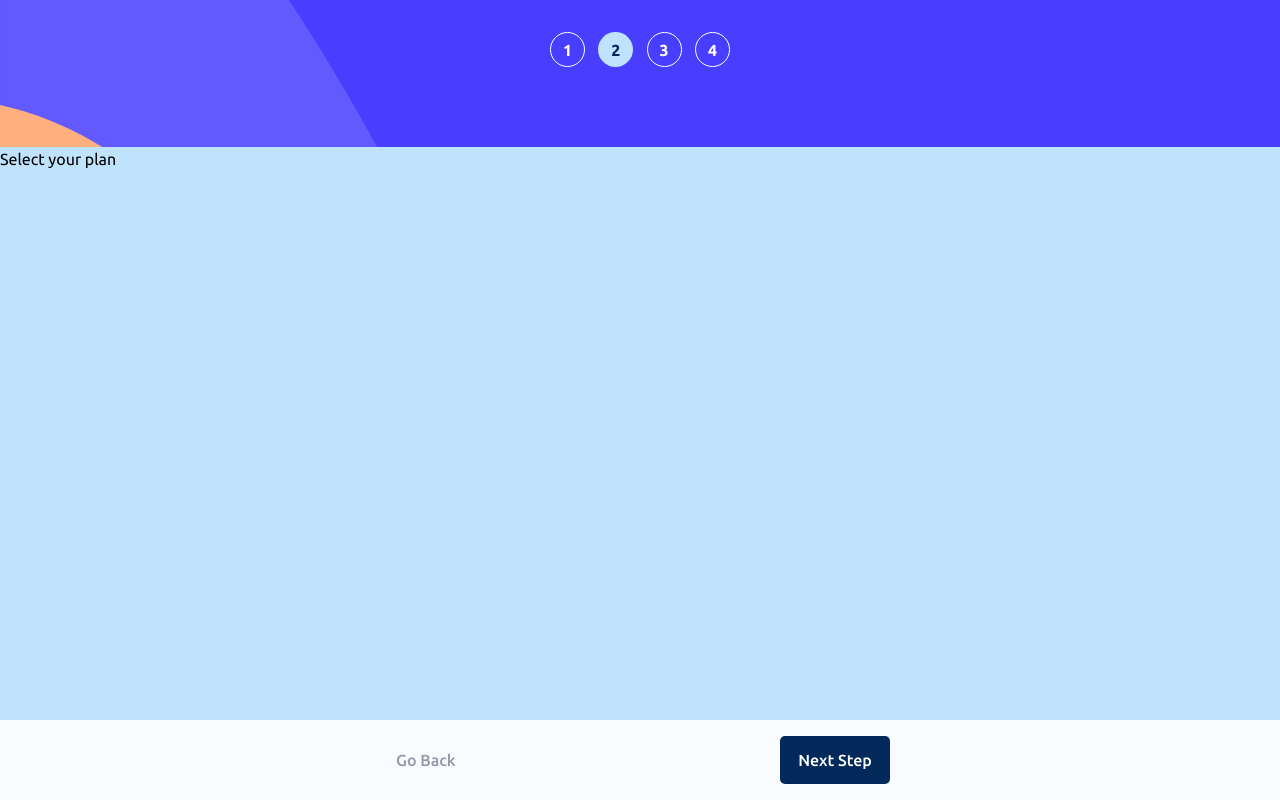
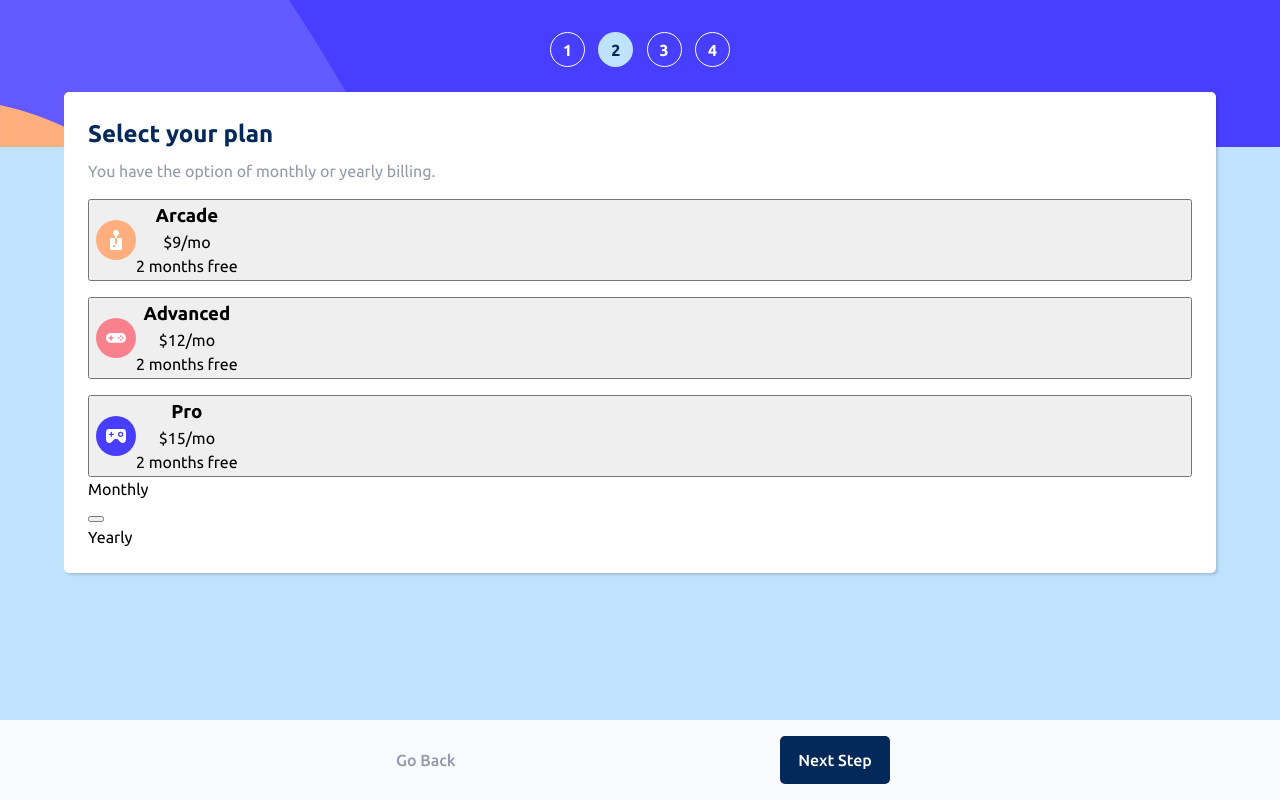
Before and after one commit to sodiqsanusi/multi-step-form, a Next.js app: page /select-plan in a window 1280 px wide. Built offline with nearby package versions, Linux system fonts and the light colour scheme.

Commit message:
Atomic commits to track progress better and retrace steps quicker

```diff
--- a/pages/select-plan.js
+++ b/pages/select-plan.js
@@ -1,6 +1,13 @@
-import Head from 'next/head'
-import { useContext, useEffect } from 'react'
-import { globalContext } from '../globalContext'
+import Head from 'next/head';
+import { useContext, useEffect } from 'react';
+import { globalContext } from '../globalContext';
+import Container from '../components/container/container';
+import styles from '../styles/select-plan.module.css';
+import Image from 'next/image';
+import arcadeImage from '../public/images/icon-arcade.svg';
+import advancedImage from '../public/images/icon-advanced.svg';
+import proImage from '../public/images/icon-pro.svg';
+
 
 const SelectPlan = () => {
 
@@ -14,9 +21,45 @@ const SelectPlan = () => {
       <Head>
         <title>Select your preferred plan</title>
       </Head>
-      <main>
-        Select your plan
-      </main>
+      <Container>
+        <h1>Select your plan</h1>
+        <h2>You have the option of monthly or yearly billing.</h2>
+        <section className={styles.layout}>
+          <button>
+            <div><Image src={arcadeImage} aria-hidden='true' alt='Pick the arcade plan'/></div>
+            <div>
+              <h3>Arcade</h3>
+              <p>$9/mo</p>
+              <p>2 months free</p>
+            </div>
+          </button>
+          <button>
+            <div><Image src={advancedImage} aria-hidden='true' alt='Pick the advanced plan'/></div>
+            <div>
+              <h3>Advanced</h3>
+              <p>$12/mo</p>
+              <p>2 months free</p>
+            </div>
+          </button>
+          <button>
+            <div><Image src={proImage} aria-hidden='true' alt='Pick the pro plan'/></div>
+            <div>
+              <h3>Pro</h3>
+              <p>$15/mo</p>
+              <p>2 months free</p>
+            </div>
+          </button>
+        </section>
+        <div>
+          <div>
+            <p>Monthly</p>
+            <button>
+              <span></span>
+            </button>
+            <p>Yearly</p>
+          </div>
+        </div>
+      </Container>
     </>
   );
 }
--- /dev/null
+++ b/styles/select-plan.module.css
@@ -0,0 +1,12 @@
+.layout{
+  display: flex;
+  align-items: center;
+  justify-content: space-between;
+  row-gap: 1em;
+  flex-direction: column;
+}
+.layout button{
+  width: 100%;
+  display: flex;
+  align-items: center;
+}
```
